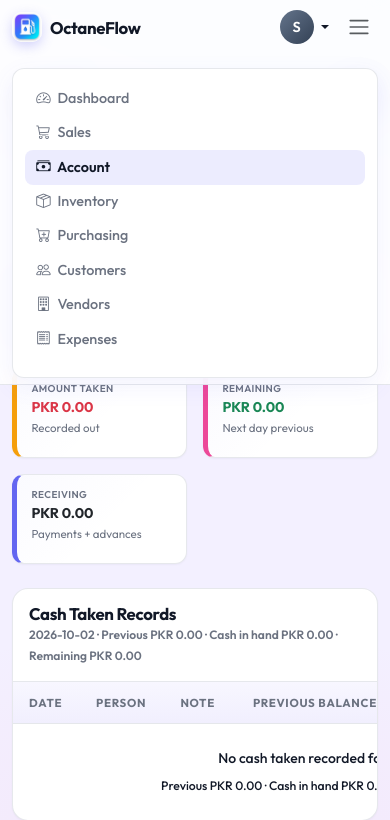
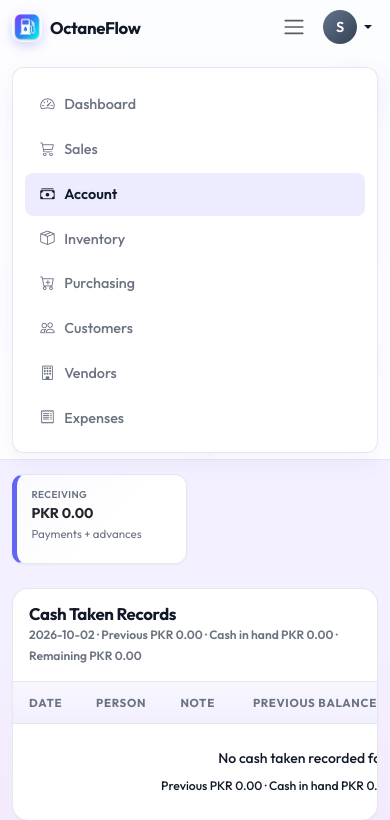
Before and after one commit to UsmanLatif112/Mian_Brothers, a Flask app: page /account/ in a window 390 px wide, after a click that opens the changed part. Shown: the top 820 px of the page. Run offline with Flask 3, Linux system fonts and the light colour scheme; the visitor is signed in with stand-in values (Sample User, id 1); data comes from the database, SQL or seed files in the repository; data that the repository does not hold is empty; some libraries are stand-ins or nearby versions.

Commit message:
feat: Update navbar styles for improved layout and responsiveness
- Refined CSS for the fixed top navbar to ensure consistent width and padding with page content.
- Adjusted flex properties and spacing for navbar elements, enhancing alignment on various screen sizes.
- Updated media queries to optimize navbar behavior for mobile and desktop views.
- Changed versioning in base.html to reflect the latest CSS updates.

```diff
--- a/app/static/css/style.css
+++ b/app/static/css/style.css
@@ -119,29 +119,31 @@ h1, h2, h3, h4, h5, h6 {
     color: var(--text-secondary);
 }
 
-/* Fixed Top Navbar — same shell width / padding as page content */
+/* Fixed Top Navbar — one row, same shell width as page content */
 .navbar-custom {
     background-color: color-mix(in srgb, var(--card-bg) 92%, transparent) !important;
     border-bottom: var(--card-border);
     backdrop-filter: saturate(1.2) blur(12px);
     -webkit-backdrop-filter: saturate(1.2) blur(12px);
-    padding: 0.55rem 0;
+    padding: 0.45rem 0;
     min-height: var(--nav-height);
     transition: background-color 0.3s ease, border-bottom 0.3s ease;
     z-index: 1030;
-}
-
-.navbar-custom .container-fluid.app-shell {
-    display: flex;
     flex-wrap: nowrap;
-    align-items: center;
-    gap: 0.5rem;
+}
+
+.navbar-custom .navbar-shell {
+    display: flex;
+    flex-wrap: nowrap;
+    align-items: center;
+    gap: 0.4rem;
     width: 100%;
     max-width: var(--shell-max);
 }
 
 .navbar-custom .navbar-brand-custom {
     flex: 0 0 auto;
+    margin-right: 0.15rem;
 }
 
 .navbar-custom .navbar-nav-tools {
@@ -149,33 +151,41 @@ h1, h2, h3, h4, h5, h6 {
     align-items: center;
     gap: 0.35rem;
     flex: 0 0 auto;
+    margin-left: 0.25rem;
+}
+
+.navbar-custom .navbar-toggler {
     margin-left: auto;
 }
 
+/* Desktop / laptop: brand | scrollable links | user — never wrap to 2 lines */
 @media (min-width: 992px) {
-    .navbar-custom .navbar-nav-tools {
-        margin-left: 0;
-        order: 3;
+    .navbar-custom .navbar-shell {
+        flex-wrap: nowrap !important;
     }
 
     .navbar-custom .navbar-collapse {
-        order: 2;
+        display: flex !important;
         flex: 1 1 auto;
-        display: flex !important;
-        flex-basis: auto;
+        flex-basis: 0;
         min-width: 0;
         align-items: center;
+        overflow: hidden;
     }
 
     .navbar-custom .nav-scroll {
+        display: flex !important;
+        flex-direction: row !important;
+        flex-wrap: nowrap !important;
+        align-items: center;
         width: 100%;
-        flex-wrap: nowrap;
+        margin: 0 !important;
+        padding: 0;
+        gap: 0.05rem;
         overflow-x: auto;
         overflow-y: hidden;
         scrollbar-width: none;
         -ms-overflow-style: none;
-        padding-bottom: 2px;
-        gap: 0.1rem;
     }
 
     .navbar-custom .nav-scroll::-webkit-scrollbar {
@@ -185,16 +195,65 @@ h1, h2, h3, h4, h5, h6 {
     .navbar-custom .nav-item {
         flex: 0 0 auto;
     }
-}
-
+
+    .navbar-custom .nav-link-custom {
+        display: inline-flex;
+        align-items: center;
+        gap: 0.3rem;
+        padding: 0.35rem 0.5rem !important;
+        font-size: 0.84rem;
+        line-height: 1.2;
+    }
+
+    .navbar-custom .nav-link-custom i {
+        font-size: 0.95rem;
+        margin: 0 !important;
+    }
+
+    .navbar-custom .navbar-nav-tools {
+        margin-left: 0.15rem;
+    }
+}
+
+/* Phone / tablet: hamburger; menu stacks under brand row */
 @media (max-width: 991.98px) {
-    .navbar-custom .container-fluid.app-shell {
+    .navbar-custom .navbar-shell {
         flex-wrap: wrap;
     }
 
+    .navbar-custom .navbar-toggler {
+        order: 2;
+    }
+
+    .navbar-custom .navbar-nav-tools {
+        order: 3;
+        margin-left: 0;
+    }
+
     .navbar-custom .navbar-collapse {
+        order: 4;
         flex: 1 0 100%;
         width: 100%;
+    }
+
+    .navbar-custom .nav-scroll {
+        flex-direction: column;
+        align-items: stretch;
+        gap: 0.15rem;
+        margin: 0;
+        padding: 0.25rem 0 0;
+    }
+
+    .navbar-custom .nav-link-custom {
+        display: flex;
+        align-items: center;
+        gap: 0.5rem;
+    }
+
+    .navbar-custom .nav-link-custom i {
+        margin: 0 !important;
+        width: 1.1rem;
+        text-align: center;
     }
 }
 
@@ -2871,7 +2930,7 @@ body {
     min-width: 0;
 }
 
-.navbar-brand-custom > span:last-child {
+.navbar-brand-custom .brand-text {
     overflow: hidden;
     text-overflow: ellipsis;
     white-space: nowrap;
@@ -2885,7 +2944,6 @@ body {
 .nav-link-custom {
     font-size: var(--nav-link-size);
     white-space: nowrap;
-    padding: 0.4rem 0.7rem !important;
 }
 
 .navbar-custom .user-avatar {
@@ -2911,7 +2969,7 @@ body {
         --nav-pad-y: 0.4rem;
     }
 
-    .navbar-brand-custom > span:last-child {
+    .navbar-brand-custom .brand-text {
         max-width: 8rem;
     }
 
--- a/app/templates/base.html
+++ b/app/templates/base.html
@@ -15,20 +15,76 @@
     <!-- Tom Select (searchable dropdowns) -->
     <link rel="stylesheet" href="https://cdn.jsdelivr.net/npm/tom-select@2.3.1/dist/css/tom-select.bootstrap5.min.css">
     <!-- Custom Theme Styling -->
-    <link rel="stylesheet" href="{{ url_for('static', filename='css/style.css') }}?v=4">
+    <link rel="stylesheet" href="{{ url_for('static', filename='css/style.css') }}?v=5">
 </head>
 <body class="{% if not current_user.is_authenticated %}no-navbar{% endif %}">
 
     {% if current_user.is_authenticated %}
-    <!-- Sticky Top Navbar -->
+    <!-- Sticky Top Navbar: brand | links (one row) | user — same width as page -->
     <nav class="navbar navbar-expand-lg navbar-custom fixed-top">
-        <div class="container-fluid app-shell">
+        <div class="container-fluid app-shell navbar-shell">
             <a class="navbar-brand navbar-brand-custom" href="{{ url_for('dashboard.index') }}">
                 <span class="brand-mark">
                     <img src="{{ url_for('static', filename='img/logo.png') }}?v=2" alt="OctaneFlow" width="34" height="34">
                 </span>
-                <span>OctaneFlow</span>
+                <span class="brand-text">OctaneFlow</span>
             </a>
+
+            <button class="navbar-toggler border-0 d-lg-none" type="button" data-bs-toggle="collapse" data-bs-target="#navbarNav" aria-controls="navbarNav" aria-expanded="false" aria-label="Toggle navigation">
+                <span class="navbar-toggler-icon"></span>
+            </button>
+
+            <div class="collapse navbar-collapse" id="navbarNav">
+                <ul class="navbar-nav nav-scroll">
+                    <li class="nav-item">
+                        <a class="nav-link nav-link-custom {% if request.blueprint == 'dashboard' %}active{% endif %}" href="{{ url_for('dashboard.index') }}">
+                            <i class="bi bi-speedometer2"></i><span>Dashboard</span>
+                        </a>
+                    </li>
+                    <li class="nav-item">
+                        <a class="nav-link nav-link-custom {% if request.blueprint == 'sales' %}active{% endif %}" href="{{ url_for('sales.index') }}">
+                            <i class="bi bi-cart3"></i><span>Sales</span>
+                        </a>
+                    </li>
+                    <li class="nav-item">
+                        <a class="nav-link nav-link-custom {% if request.blueprint == 'account' %}active{% endif %}" href="{{ url_for('account.index') }}">
+                            <i class="bi bi-cash-stack"></i><span>Account</span>
+                        </a>
+                    </li>
+                    <li class="nav-item">
+                        <a class="nav-link nav-link-custom {% if request.blueprint == 'inventory' %}active{% endif %}" href="{{ url_for('inventory.index') }}">
+                            <i class="bi bi-box-seam"></i><span>Inventory</span>
+                        </a>
+                    </li>
+                    <li class="nav-item">
+                        <a class="nav-link nav-link-custom {% if request.blueprint == 'purchasing' %}active{% endif %}" href="{{ url_for('purchasing.index') }}">
+                            <i class="bi bi-cart-plus"></i><span>Purchasing</span>
+                        </a>
+                    </li>
+                    {% if current_user.role == 'admin' %}
+                    <li class="nav-item">
+                        <a class="nav-link nav-link-custom {% if request.blueprint == 'pricing' %}active{% endif %}" href="{{ url_for('pricing.index') }}">
+                            <i class="bi bi-tags"></i><span>Pricing</span>
+                        </a>
+                    </li>
+                    {% endif %}
+                    <li class="nav-item">
+                        <a class="nav-link nav-link-custom {% if request.blueprint == 'customers' %}active{% endif %}" href="{{ url_for('customers.index') }}">
+                            <i class="bi bi-people"></i><span>Customers</span>
+                        </a>
+                    </li>
+                    <li class="nav-item">
+                        <a class="nav-link nav-link-custom {% if request.blueprint == 'vendors' %}active{% endif %}" href="{{ url_for('vendors.index') }}">
+                            <i class="bi bi-building"></i><span>Vendors</span>
+                        </a>
+                    </li>
+                    <li class="nav-item">
+                        <a class="nav-link nav-link-custom {% if request.blueprint == 'expenses' %}active{% endif %}" href="{{ url_for('expenses.index') }}">
+                            <i class="bi bi-receipt"></i><span>Expenses</span>
+                        </a>
+                    </li>
+                </ul>
+            </div>
 
             <div class="navbar-nav-tools">
                 <div class="dropdown">
@@ -68,61 +124,6 @@
                         </li>
                     </ul>
                 </div>
-                <button class="navbar-toggler border-0" type="button" data-bs-toggle="collapse" data-bs-target="#navbarNav" aria-controls="navbarNav" aria-expanded="false" aria-label="Toggle navigation">
-                    <span class="navbar-toggler-icon"></span>
-                </button>
-            </div>
-
-            <div class="collapse navbar-collapse" id="navbarNav">
-                <ul class="navbar-nav me-auto mb-2 mb-lg-0 nav-scroll">
-                    <li class="nav-item">
-                        <a class="nav-link nav-link-custom {% if request.blueprint == 'dashboard' %}active{% endif %}" href="{{ url_for('dashboard.index') }}">
-                            <i class="bi bi-speedometer2 me-1"></i> Dashboard
-                        </a>
-                    </li>
-                    <li class="nav-item">
-                        <a class="nav-link nav-link-custom {% if request.blueprint == 'sales' %}active{% endif %}" href="{{ url_for('sales.index') }}">
-                            <i class="bi bi-cart3 me-1"></i> Sales
-                        </a>
-                    </li>
-                    <li class="nav-item">
-                        <a class="nav-link nav-link-custom {% if request.blueprint == 'account' %}active{% endif %}" href="{{ url_for('account.index') }}">
-                            <i class="bi bi-cash-stack me-1"></i> Account
-                        </a>
-                    </li>
-                    <li class="nav-item">
-                        <a class="nav-link nav-link-custom {% if request.blueprint == 'inventory' %}active{% endif %}" href="{{ url_for('inventory.index') }}">
-                            <i class="bi bi-box-seam me-1"></i> Inventory
-                        </a>
-                    </li>
-                    <li class="nav-item">
-                        <a class="nav-link nav-link-custom {% if request.blueprint == 'purchasing' %}active{% endif %}" href="{{ url_for('purchasing.index') }}">
-                            <i class="bi bi-cart-plus me-1"></i> Purchasing
-                        </a>
-                    </li>
-                    {% if current_user.role == 'admin' %}
-                    <li class="nav-item">
-                        <a class="nav-link nav-link-custom {% if request.blueprint == 'pricing' %}active{% endif %}" href="{{ url_for('pricing.index') }}">
-                            <i class="bi bi-tags me-1"></i> Pricing
-                        </a>
-                    </li>
-                    {% endif %}
-                    <li class="nav-item">
-                        <a class="nav-link nav-link-custom {% if request.blueprint == 'customers' %}active{% endif %}" href="{{ url_for('customers.index') }}">
-                            <i class="bi bi-people me-1"></i> Customers
-                        </a>
-                    </li>
-                    <li class="nav-item">
-                        <a class="nav-link nav-link-custom {% if request.blueprint == 'vendors' %}active{% endif %}" href="{{ url_for('vendors.index') }}">
-                            <i class="bi bi-building me-1"></i> Vendors
-                        </a>
-                    </li>
-                    <li class="nav-item">
-                        <a class="nav-link nav-link-custom {% if request.blueprint == 'expenses' %}active{% endif %}" href="{{ url_for('expenses.index') }}">
-                            <i class="bi bi-receipt me-1"></i> Expenses
-                        </a>
-                    </li>
-                </ul>
             </div>
         </div>
     </nav>
```
